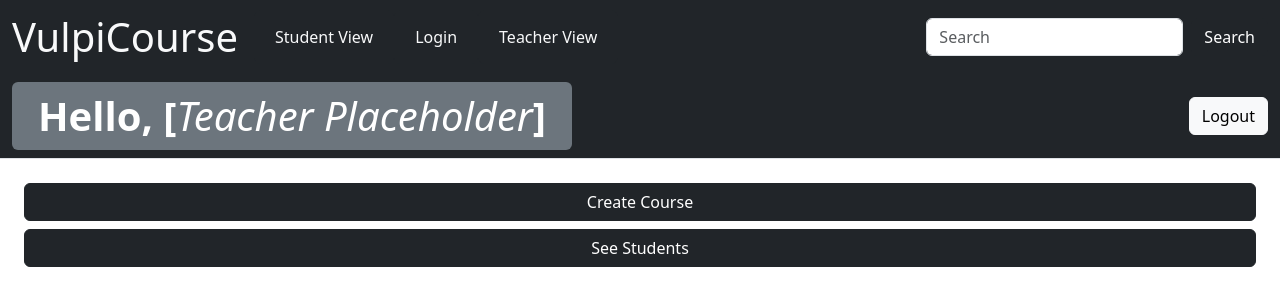
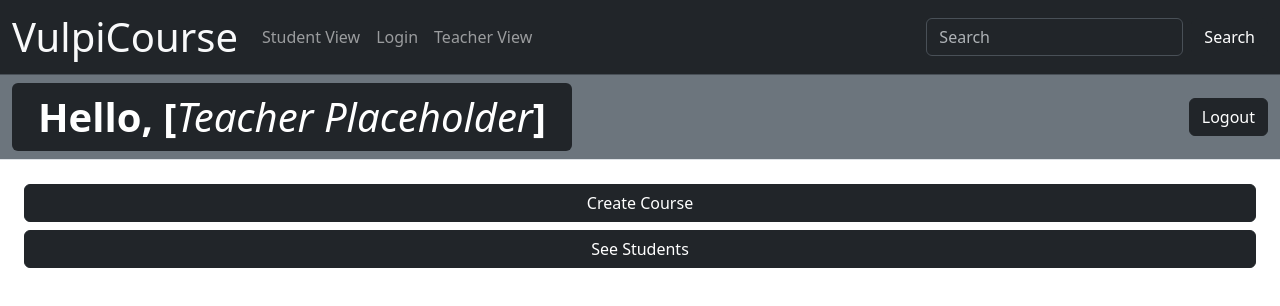
Before and after one commit to kaidesalo/superman-project, a React (Vite) app: page / in a window 1280 px wide. Shown: the top 306 px of the page. Built offline with nearby package versions, Linux system fonts and the light colour scheme.

Commit message:
adding a search bar, editing the buttons, and making a navbar component

```diff
--- a/src/App.tsx
+++ b/src/App.tsx
@@ -1,80 +1,7 @@
-import { HashRouter as Router, Routes, Route, Link } from "react-router-dom";
-import Login from "./Pages/Login";
-import Student from "./Pages/Student";
-import Teacher from "./Pages/Teacher";
-import Button from "./components/Button";
+import Navbar from "./components/Navbar";
 
 function App() {
-  return (
-    <Router>
-      <nav className="navbar navbar-expand-lg bg-dark">
-        <div className="container-fluid">
-          <a href="/" className="navbar-brand mb-0 h1 text-light fs-1">
-            VulpiCourse
-          </a>
-          <button
-            className="navbar-toggler bg-light"
-            type="button"
-            data-bs-toggle="collapse"
-            data-bs-target="#navbarSupportedContent"
-            aria-controls="navbarSupportedContent"
-            aria-expanded="false"
-            aria-label="Toggle navigation"
-          >
-            <span className="navbar-toggler-icon"></span>
-          </button>
-
-          <div className="collapse navbar-collapse" id="navbarSupportedContent">
-            <ul className="navbar-nav me-auto mb-2 mb-lg-0">
-              <li className="nav-item">
-                <Button onClick={() => console.log("Student View")}>
-                  <Link
-                    aria-current="page"
-                    className="nav-link link-light link-offset-2 link-underline link-underline-opacity-0"
-                    to="/Student"
-                  >
-                    Student View
-                  </Link>
-                </Button>
-              </li>
-              <li className="nav-item">
-                <Button onClick={() => console.log("Login Page")}>
-                  <Link
-                    aria-current="page"
-                    className="active nav-link link-light link-offset-2 link-underline link-underline-opacity-0"
-                    to="/Login"
-                  >
-                    Login
-                  </Link>
-                </Button>
-              </li>
-              <li className="nav-item">
-                <Button onClick={() => console.log("Teacher View")}>
-                  <Link
-                    aria-current="page"
-                    className="nav-link link-light link-offset-2 link-underline link-underline-opacity-0"
-                    to="/"
-                  >
-                    Teacher View
-                  </Link>
-                </Button>
-              </li>
-            </ul>
-            <form className="d-flex" role="search">
-              <input className="form-control me-2" type="search" placeholder="Search" aria-label="Search" />
-              <Button className="btn-outline-success" type="submit" onClick={() => console.log("SEARCH!!!")}>Search</Button>
-            </form>
-          </div>
-        </div>
-      </nav>
-
-      <Routes>
-        <Route path="/Login" element={<Login />} />
-        <Route path="/" element={<Teacher />} />
-        <Route path="/Student" element={<Student />} />
-      </Routes>
-    </Router>
-  );
+  return <Navbar />;
 }
 
 export default App;
--- a/src/Pages/Student.tsx
+++ b/src/Pages/Student.tsx
@@ -6,10 +6,10 @@ function Student() {
 
   return (
     <>
-      <nav className="navbar bg-dark border-bottom border-body">
+      <nav className="navbar bg-secondary border-bottom border-body">
         <div className="container-fluid">
           <div className="d-flex justify-content-start">
-            <span className="badge text-bg-secondary text-capitalize navbar-text fs-1">
+            <span className="badge text-bg-dark text-capitalize navbar-text fs-1">
               Hello, [
               <span className="fst-italic fw-lighter">student placeholder</span>
               ]
@@ -17,7 +17,7 @@ function Student() {
           </div>
           <div className="d-flex justify-content-end">
             <Button
-              color="light"
+              color="dark"
               className="justify-content-end"
               onClick={() => navigate("/")}
             >
--- a/src/Pages/Teacher.tsx
+++ b/src/Pages/Teacher.tsx
@@ -6,10 +6,10 @@ function Teacher() {
 
   return (
     <>
-      <nav className="navbar bg-dark border-bottom border-body">
+      <nav className="navbar bg-secondary border-bottom border-body">
         <div className="container-fluid">
           <div className="d-flex justify-content-start">
-            <span className="badge text-bg-secondary text-capitalize navbar-text fs-1">
+            <span className="badge text-bg-dark text-capitalize navbar-text fs-1">
               Hello, [
               <span className="fst-italic fw-lighter">teacher placeholder</span>
               ]
@@ -17,7 +17,7 @@ function Teacher() {
           </div>
           <div className="d-flex justify-content-end">
             <Button
-              color="light"
+              color="dark"
               className="justify-content-end"
               onClick={() => navigate("/Login")}
             >
--- /dev/null
+++ b/src/components/Navbar.tsx
@@ -0,0 +1,85 @@
+import { HashRouter as Router, Routes, Route, Link } from "react-router-dom";
+import Login from "../Pages/Login";
+import Student from "../Pages/Student";
+import Teacher from "../Pages/Teacher";
+import Button from "../components/Button";
+
+const Navbar = () => {
+  return (
+    <Router>
+      <nav className="navbar navbar-dark navbar-expand-lg bg-dark border-bottom border-body" data-bs-theme="dark">
+        <div className="container-fluid">
+          <a href="/" className="navbar-brand mb-0 h1 text-light fs-1">
+            VulpiCourse
+          </a>
+          <button
+            className="navbar-toggler"
+            type="button"
+            data-bs-toggle="collapse"
+            data-bs-target="#navbarSupportedContent"
+            aria-controls="navbarSupportedContent"
+            aria-expanded="false"
+            aria-label="Toggle navigation"
+          >
+            <span className="navbar-toggler-icon"></span>
+          </button>
+
+          <div className="collapse navbar-collapse" id="navbarSupportedContent">
+            <ul className="navbar-nav me-auto mb-2 mb-lg-0">
+              <li className="nav-item">
+                <Link
+                  aria-current="page"
+                  className="nav-link"
+                  to="/Student"
+                >
+                  Student View
+                </Link>
+              </li>
+              <li className="nav-item">
+                <Link
+                  aria-current="page"
+                  className="nav-link"
+                  to="/Login"
+                >
+                  Login
+                </Link>
+              </li>
+              <li className="nav-item">
+                <Link
+                  aria-current="page"
+                  className="nav-link"
+                  to="/"
+                >
+                  Teacher View
+                </Link>
+              </li>
+            </ul>
+            <form className="d-flex" role="search">
+              <input
+                className="form-control me-2"
+                type="search"
+                placeholder="Search"
+                aria-label="Search"
+              />
+              <Button
+                className="btn-outline-success"
+                type="submit"
+                onClick={() => console.log("SEARCH!!!")}
+              >
+                Search
+              </Button>
+            </form>
+          </div>
+        </div>
+      </nav>
+
+      <Routes>
+        <Route path="/Login" element={<Login />} />
+        <Route path="/" element={<Teacher />} />
+        <Route path="/Student" element={<Student />} />
+      </Routes>
+    </Router>
+  )
+}
+
+export default Navbar
--- a/vite.config.ts
+++ b/vite.config.ts
@@ -4,5 +4,5 @@ import { defineConfig } from 'vite'
 // https://vite.dev/config/
 export default defineConfig({
   plugins: [react()],
-  base: "/super"
+  base: "/superman-project"
 })
```
Also changed, not shown: src/main.tsx (+4 -3 lines), src/Pages/Login.tsx (indentation only), 1 other file (tests, documents, lock files or other folders).
